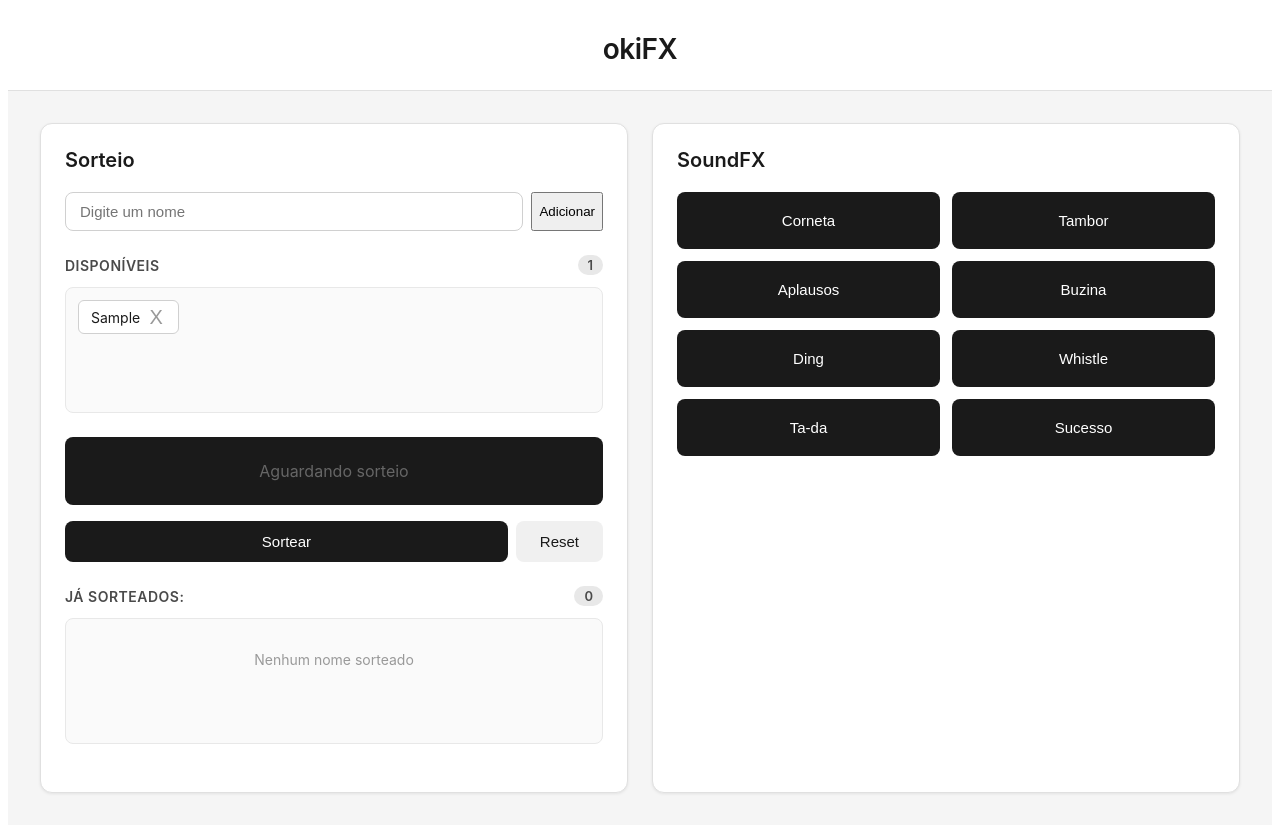
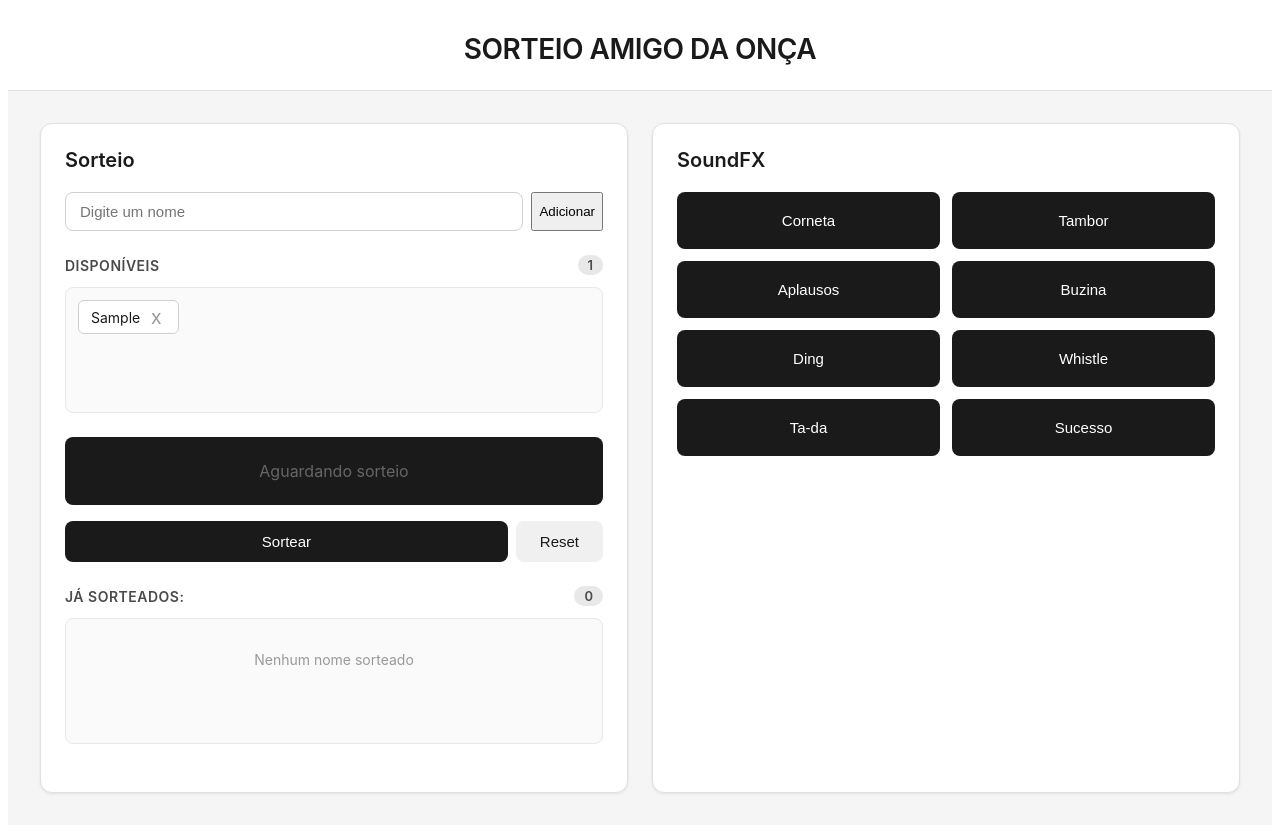
Before and after one commit to GustOki/soundFX, a React (Create React App) app in the folder okifx/: page / in a window 1280 px wide. Both pictures are taken after typing "Sample" into the empty fields and a click on the button "Adicionar". Built offline with nearby package versions, Linux system fonts and the light colour scheme.

Commit message:
UPDATE App.js

```diff
--- a/okifx/src/App.js
+++ b/okifx/src/App.js
@@ -1,7 +1,7 @@
 import React, { useState, useEffect, useRef } from 'react';
 import './App.css';
 
-const okiFX = () => {
+const Okifx = () => {
   const [nameInput, setNameInput] = useState('');
   const [availableNames, setAvailableNames] = useState([]);
   const [drawnNames, setDrawnNames] = useState([]);
@@ -209,7 +209,7 @@ const okiFX = () => {
   return(
     <div className='container'>
       <header className='header'>
-        <h1 className='title'>okiFX</h1>
+        <h1 className='title'>SORTEIO AMIGO DA ONÇA</h1>
       </header>
 
       <div className='content'>
@@ -244,7 +244,7 @@ const okiFX = () => {
                     {availableNames.map((name, index) => (
                       <div key={index} className='name-tag'>
                         <span>{name}</span>
-                        <button onClick={() => removeName(index)} className='remove-button'>X</button>
+                        <button onClick={() => removeName(index)} className='remove-button'>x</button>
                       </div>
                     ))}
                   </div>
@@ -324,4 +324,4 @@ const okiFX = () => {
   );
 };
 
-export default okiFX;
+export default Okifx;
```
